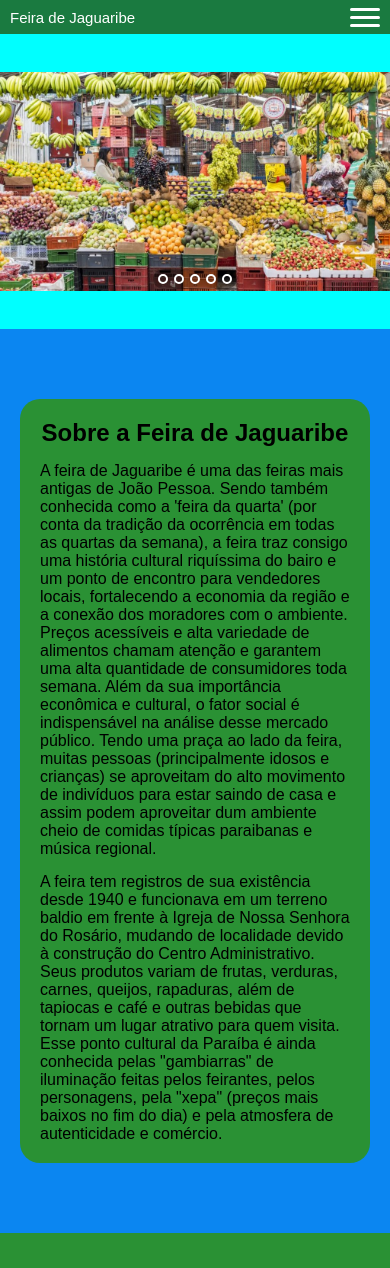
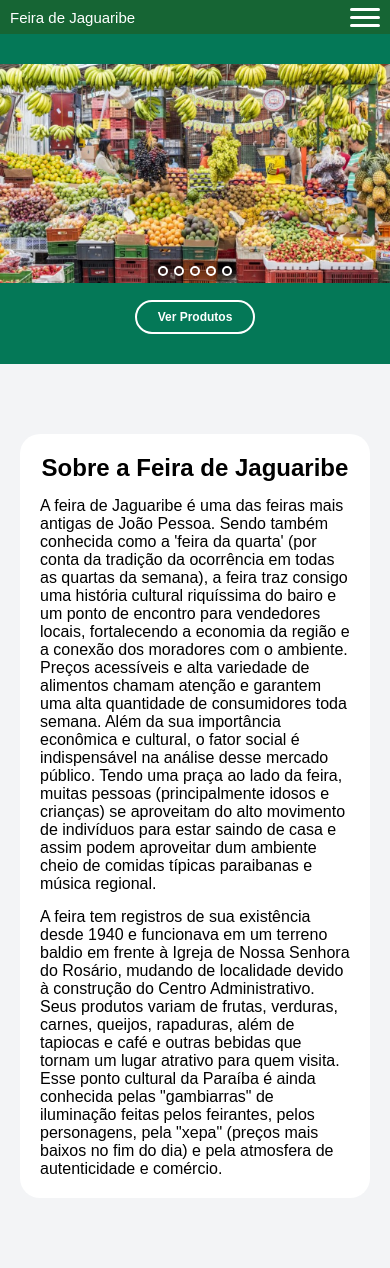
Before and after one commit to Projeto-IFPB/Jaguaribe-Online, a Flask app: page / in a window 390 px wide. Before the commit the page ends 1233 px from the top, so only its background shows below. Run offline with Flask 3, Linux system fonts and the light colour scheme.

Commit message:
feat: criação do botão ver produtos

```diff
--- a/static/css/style-index.css
+++ b/static/css/style-index.css
@@ -19,10 +19,11 @@ body{
     display: flex;
     justify-content: space-between;
     align-items: center;
-    background-color: #1a7a40;
+    background-color: #166534;
     color: white;
     padding: 0.5rem 1rem;
     flex-wrap: wrap;
+    font-size: 1.4rem;
 }
 
 .brand {
@@ -102,12 +103,19 @@ body{
 
 /* Carrossel de Imagens ------------------------------------------*/
 
+.first_section {
+    background-color: #047857;
+    display: flex;
+    flex-direction: column;
+    align-items: center;
+    padding: 3rem 0;
+}
+
 .carrossel {
-    background-color: aqua;
-    min-height: 80vh;
     display: flex;
     align-items: center;
     justify-content: center;
+    width: 100%;
 }
 
 .content {
@@ -125,7 +133,6 @@ body{
 .content .slide img {
     height: 100%;
     width: 100%;
-    /* A imagem é redimensionada para cobrir completamente o container, preenchendo-o em ambas as dimensões (largura e altura). */
     object-fit: cover;
 }
 
@@ -133,8 +140,7 @@ body{
     position: absolute;
     left: 50%;
     transform: translateX(-50%);
-
-    bottom: 10px; /* Ajustar a distância da borda inferior do carrossel */
+    bottom: 10px;
     display: flex;
     background-color: rgba(0, 0, 0, 0.3);
     border-radius: 10px;
@@ -192,8 +198,63 @@ body{
 
 
 
+
+
+/* Estilização do botão Ver Produtos */
+
+.button_ver_produtos {
+    padding: 1rem 2rem;
+    border-radius: 20px;
+    display: flex;
+    border: 2px solid white;
+    width: 150px;
+    justify-content: center;
+    margin-top: 2rem;
+    text-decoration: none;
+    color: white;
+    font-size: 1.4rem;
+    font-weight: bold;
+}
+
+.button_ver_produtos:hover {
+    background-color: #FFFFFF;
+    color:#047857;
+}
+
+/* Estilizando o Main  */
+.historia_feira {
+    background-color: #F3F4F6 ;
+    display: flex;
+    justify-content: center;
+    padding: 20px;
+}
+
+.main_feira{
+    margin-top: 50px;
+    margin-bottom: 50px;
+    padding: 2.0rem;
+
+
+    font-size: 1.6rem;
+    background-color: #FFFFFF;
+    border-radius: 2.0rem;
+
+    display: flex;
+    flex-direction: column;
+    gap: 1.5rem;
+    justify-content: center;
+    align-items: center;
+
+    max-width: 900px;
+    width: 100%;
+
+}
+
+/* Fim da Estilização da Main */
+
+
 @media screen and (max-width: 768px) {
-
+    /* Carrosel */
     .carrossel {
         min-height: 50vh;
     }
@@ -212,12 +273,24 @@ body{
     .navigation {
         bottom: 5px;
     }
+
+    /* Botão Ver Produtos */
+    .button_ver_produtos {
+        padding: 0.8rem 0.8rem;
+        width: 120px;
+        justify-content: center;
+        margin-top: -35px;
+        text-decoration: none;
+        color: white;
+        font-size: 1.2rem;
+
+    }
 }
 
 @media screen and (max-width: 480px) {
-
+    /* Carrossel */
     .carrossel {
-        min-height: 35vh;
+        min-height: 20vh;
     }
 
     .content {
@@ -238,35 +311,15 @@ body{
         height: 10px;
         margin: 3px;
     }
+
+    /* Botão Ver Produtos */
+    .button_ver_produtos {
+        padding: 0.8rem;
+        width: 120px;
+        justify-content: center;
+        margin-top: 1.7rem;
+        text-decoration: none;
+        color: white;
+        font-size: 1.2rem;
+    }
 }
-
-/* Estilizando o Main  */
-.historia_feira {
-    background-color: rgb(11, 134, 241);
-    display: flex;
-    justify-content: center;
-    padding: 20px;
-}
-
-.main_feira{
-    margin-top: 50px;
-    margin-bottom: 50px;
-    padding: 2.0rem;
-
-
-    font-size: 1.6rem;
-    background-color: #2a9134;
-    border-radius: 2.0rem;
-
-    display: flex;
-    flex-direction: column;
-    gap: 1.5rem;
-    justify-content: center;
-    align-items: center;
-
-    max-width: 900px;
-    width: 100%;
-
-}
-
-/* Fim da Estilização da Main */
--- a/templates/index.html
+++ b/templates/index.html
@@ -7,7 +7,9 @@
 <!--coloca tudo que colocaria na main, mas n usa a tag main se n buga tudo -->
 
  <!-- Carrossel de Imagens -->
-<section class="carrossel">
+<section class="first_section">
+
+    <div class="carrossel">
         <div class="content">
 
             <div class="slides">
@@ -47,8 +49,11 @@
                 <label class="bar" for="slide5"></label>
             </div>
         </div>
+    </div>
 
-    <script src="/static/css/script-index.js"></script>
+    <a href="{{ url_for('pagina_produtos') }}" class="button_ver_produtos">Ver Produtos</a>
+
+    <script src="/static/css/js/script-index.js"></script>
 </section>
     <!-- Fim do Carrossel de Imagens -->
 
```
Also changed, not shown: static/css/js/script-index.js (renamed from static/css/script-index.js). Lines whose indentation alone changed are shown as unchanged.
